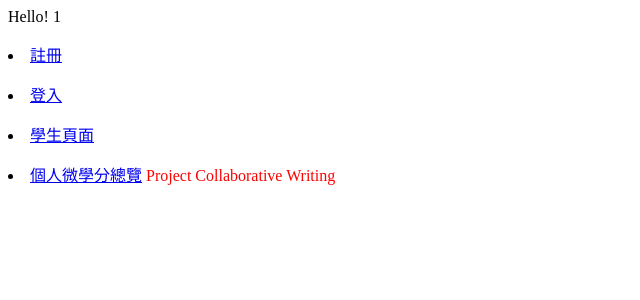
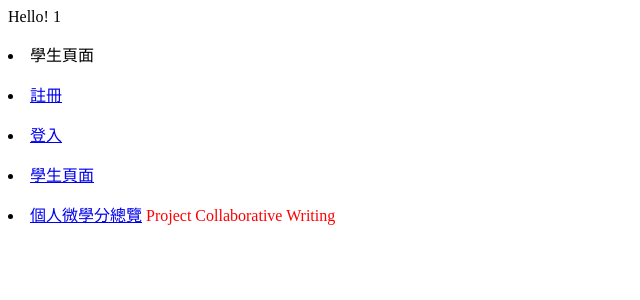
Before and after one commit to isu-cisa/isu-credential, a Flask app: page / in a window 1280 px wide. Shown: the top 300 px of the page, without its empty margins (0-640 px from the left). Run offline with Flask 2, Linux system fonts and the light colour scheme; a user stored in the database is signed in; some libraries are stand-ins or nearby versions.

Commit message:
update index.html

```diff
--- a/backend/templates/index.html
+++ b/backend/templates/index.html
@@ -1,5 +1,6 @@
 {% block content %}
 <p>Hello! {{user.id}}
+<p><li><a>學生頁面</a>
 <p><li><a href="/signup">註冊</a>
 <p><li><a href="/signin">登入</a>
 <p><li><a href="/credential_editor">學生頁面</a>
```
